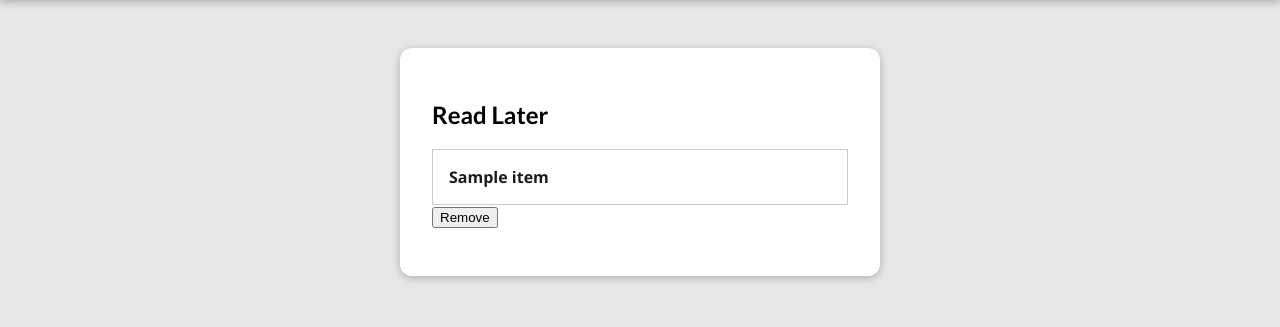
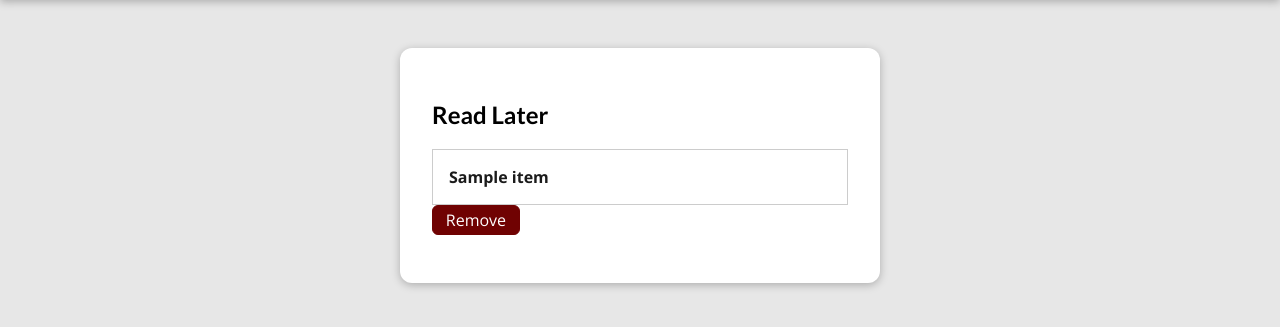
Before and after one commit to KristenM4/Django-Blog, a Django app: template blog/templates/blog/read_later.html in a window 1280 px wide. Shown: the part 80-407 px from the top of the page. Run offline with Django 4.2, Linux system fonts and the light colour scheme; the template is opened without the code that fills it: most values are stand-ins (such as "Sample title", 1, 10 or a date in 2020).

Commit message:
add styling for remove button in read_later.html

```diff
--- a/blog/static/blog/read-later.css
+++ b/blog/static/blog/read-later.css
@@ -41,3 +41,13 @@ body {
 #read-later a:active {
     background-color: #ccc;
 }
+
+.remove_button {
+    font: inherit;
+    background-color: #700202;
+    color: white;
+    border: 1px solid #700202;
+    padding: 0.2rem .8rem;
+    border-radius: 6px;
+    cursor: pointer;
+}
--- a/blog/templates/blog/read_later.html
+++ b/blog/templates/blog/read_later.html
@@ -27,7 +27,7 @@
                 <form action="/read-later/" method="POST" name="remove-rl-item">
                     {% csrf_token %}
                     <input type="hidden" name="remove_rl_id" value="{{ item.id }}">
-                    <button type="submit">Remove</button>
+                    <button type="submit" class="remove_button">Remove</button>
                 </form>
             </li>
         {% endfor %}
```
Also changed, not shown: db.sqlite3.
